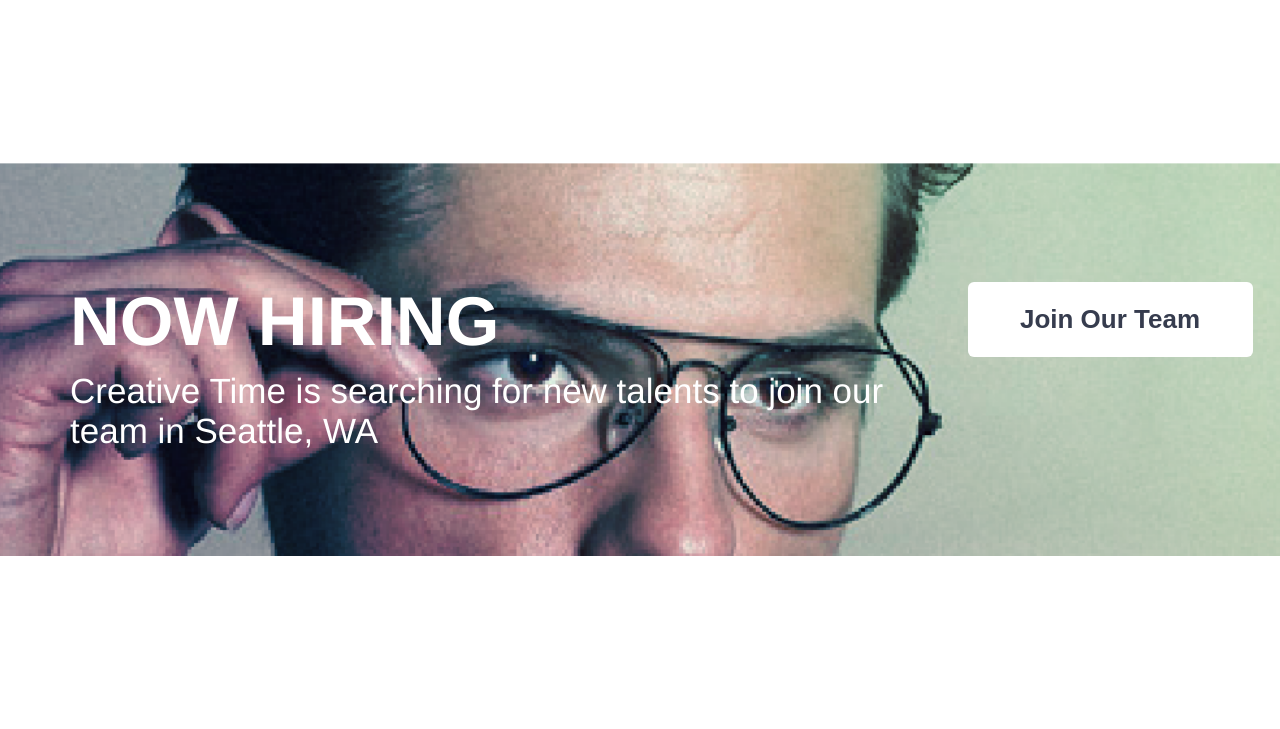
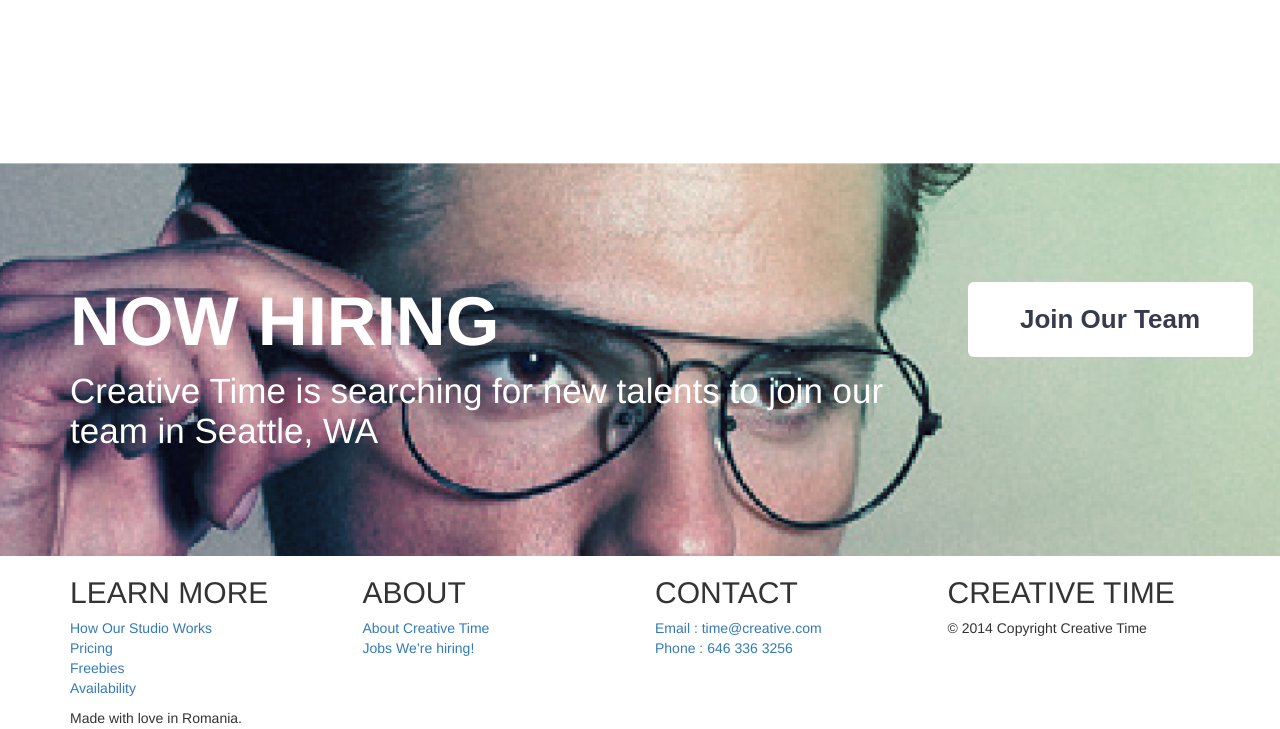
Before and after one commit to VladZelenko/CREATIVE-TIME, a website: page app/index.html in a window 1280 px wide. Shown: the part 3899-4628 px from the top of the page. Before the commit the page ends 4455 px from the top, so only its background shows below. Drawn offline with nearby package versions, Linux system fonts and the light colour scheme.

Commit message:
add marckup footer

```diff
--- a/app/index.html
+++ b/app/index.html
@@ -143,6 +143,45 @@
 			</div>
 		</div>
 	</section>
+	<footer class="footer">
+		<div class="container">
+			<div class="row">
+				<div class="col-sm-12 col-md-6 col-lg-3">
+					<h2 class="title">LEARN MORE</h2>
+					<ul>
+						<li><a href="#">How Our Studio Works</a></li>
+						<li><a href="#">Pricing</a></li>
+						<li><a href="#">Freebies</a></li>
+						<li><a href="#">Availability</a></li>
+					</ul>
+				</div>
+				<div class="col-sm-12 col-md-6 col-lg-3">
+					<h2 class="title">ABOUT</h2>
+					<ul>
+						<li>
+							<a href="#">About Creative Time</a>
+						</li>
+						<li>
+							<a href="#">Jobs</a>
+							<a href="#">We’re hiring!</a>
+						</li>
+					</ul>
+				</div>
+				<div class="col-sm-12 col-md-6 col-lg-3">
+					<h2 class="title">CONTACT</h2>
+					<ul>
+						<li><a href="mailto:time@creative.com">Email : time@creative.com</a></li>
+						<li><a href="tel:646 336 3256">Phone : 646 336 3256</a></li>
+					</ul>
+				</div>
+				<div class="col-sm-12 col-md-6 col-lg-3">
+					<h2 class="title">CREATIVE TIME</h2>
+					<span class="copyright">© 2014 Copyright Creative Time</span>
+				</div>
+			</div>
+			<span>Made with love in Romania.</span>
+		</div>
+	</footer>
 	<script src="libs/jquery/dist/jquery.min.js"></script>
 	<script src="libs/bootstrap-sass/assets/javascripts/bootstrap.min.js"></script>
 	<script src="libs/slick-carousel/slick/slick.min.js"></script>
```
